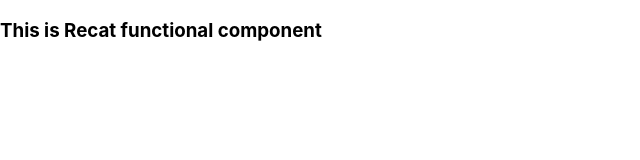
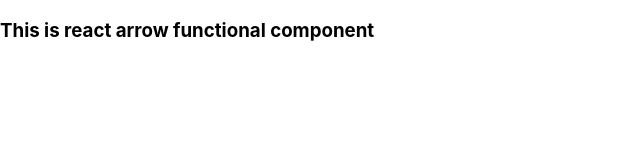
Before and after one commit to rameshbanakar/react_youtube_course_1, a React (Create React App) app: page / in a window 1280 px wide. Shown: the top 160 px of the page, without its empty margins (0-640 px from the left). Built offline with nearby package versions, Linux system fonts and the light colour scheme.

Commit message:
Arrow comp

```diff
--- a/src/App.js
+++ b/src/App.js
@@ -1,10 +1,12 @@
 import React from 'react'
 import "./App.css"
 import FuncComp from './Components/FuncComp'
+import {ArrowComp} from "./Components/ArrowComp"
 const App = () => {
   return (
     <div>
-     <FuncComp/>
+     {/* <FuncComp/> */}
+     <ArrowComp/>
     </div>
   )
 }
--- /dev/null
+++ b/src/Components/ArrowComp.js
@@ -0,0 +1,9 @@
+import React from 'react'
+
+export const ArrowComp = () => {
+  return (
+    <div>
+       <h3>This is react arrow functional component</h3>
+    </div>
+  )
+}
```
